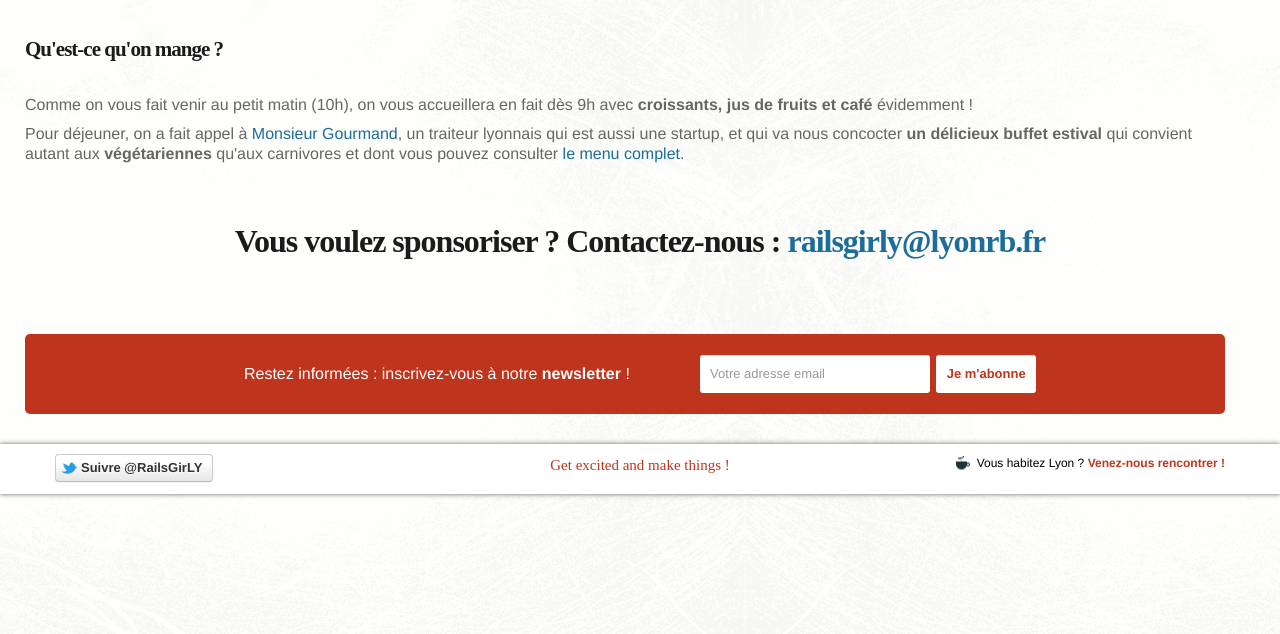
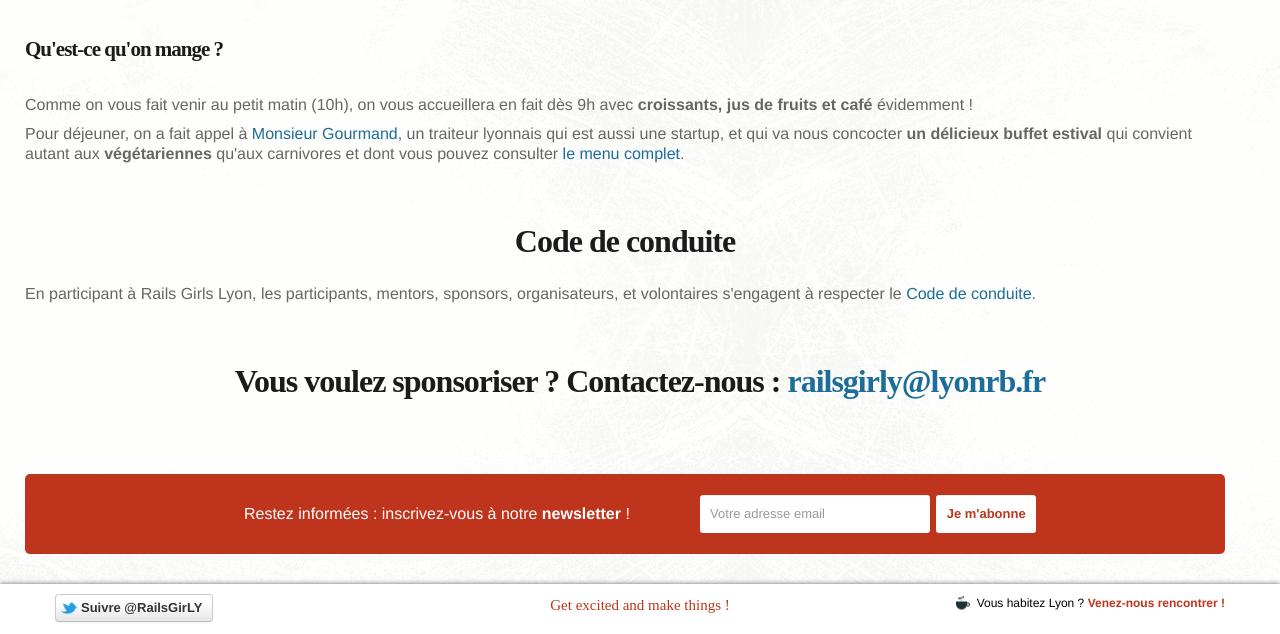
Before and after one commit to lyonrb/railsgirly, a Jekyll site: the page built from index.html, in a window 1280 px wide and 900 px high, scrolled down 1696 px, cut to the strip 266-900 px from the top of the window. Built offline with Jekyll 4.4.1, drawn with Linux system fonts in a browser that asks for light colours; nearby versions of some CDN libraries; some web fonts are replaced; library files that are not in the unit come from our copies.

Commit message:
add CoC blurb on home

```diff
--- a/index.html
+++ b/index.html
@@ -24,6 +24,11 @@
 <!--  {% include programme.html %}
   {% include team.html %} -->
 
+  <section class="row">
+    <h2>Code de conduite</h2>
+    <p>En participant à Rails Girls Lyon, les participants, mentors, sponsors, organisateurs, et volontaires s'engagent à respecter le <a href="coc/coc-fr.html">Code de conduite</a>.</p>
+  </section>
+
   <h2>Vous voulez sponsoriser ? Contactez-nous : <a href="mailto:railsgirly@lyonrb.fr">railsgirly@lyonrb.fr</a></h2>
   {% include newsletter_form.html %}
 
```
